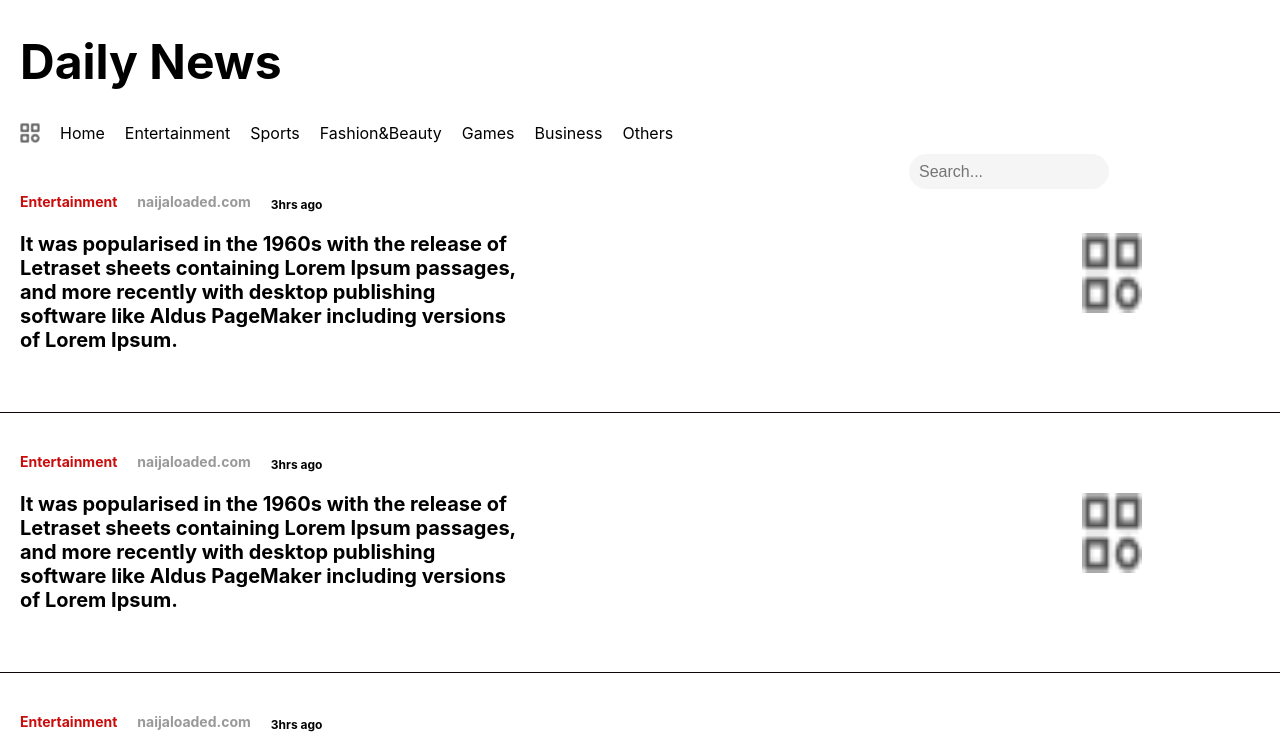
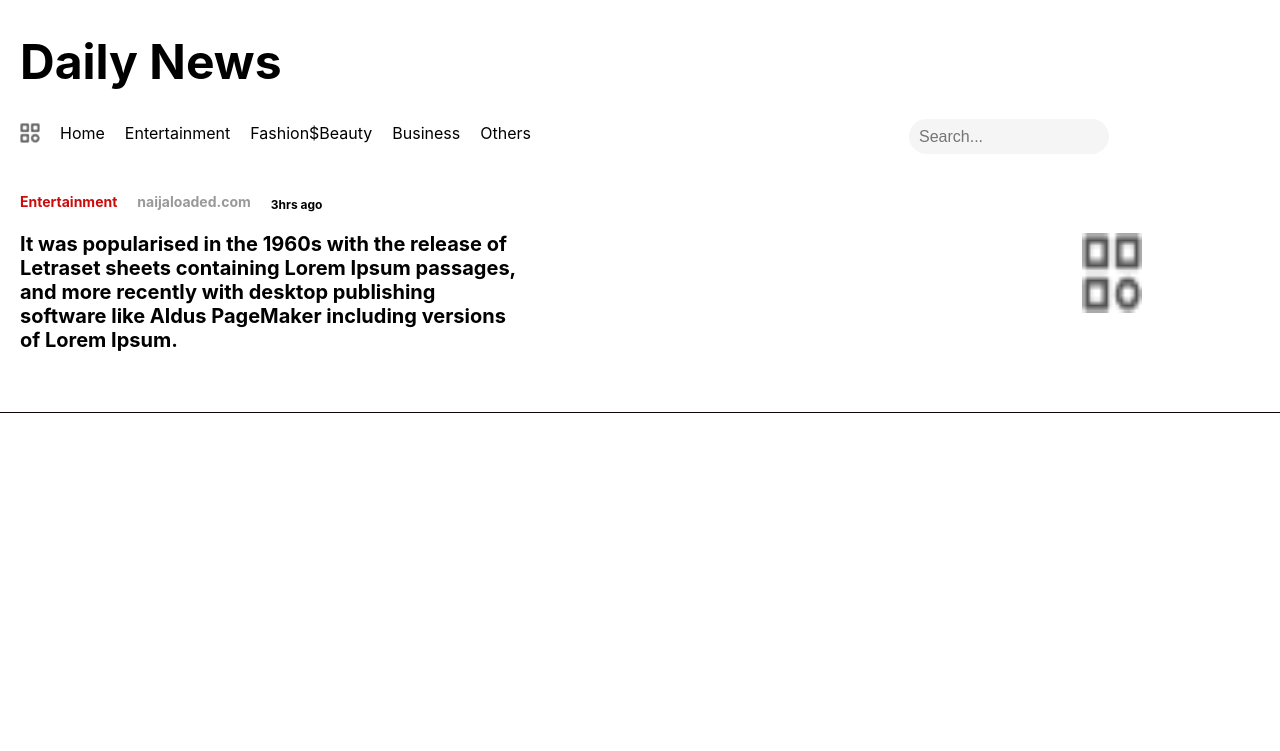
Before and after one commit to haltim/Quickread, a React (Create React App) app: page / in a window 1280 px wide. Shown: the top 751 px of the page. Built offline with nearby package versions, Linux system fonts and the light colour scheme.

Commit message:
..in progress

```diff
--- a/src/App.js
+++ b/src/App.js
@@ -1,18 +1,25 @@
 import './App.css';
 import Header from "./components/Header"
 import Home from './components/Home';
+import Business from "./components/menus/Business";
+import Entertainment from "./components/menus/Entertainment";
+import Fashion from "./components/menus/Fashion";
+import SingleBlogPost from './components/SingleBlogPost';
+import { Routes, Route} from "react-router-dom";
 
 
 function App() {
   return (
     <>
       <Header />
-      <Home />
-      <Home />
-      <Home />
-      <Home />
-      <Home />
-      <Home />
+      <Routes>
+        <Route path="/" element={<Home />} />
+        <Route path="/business" element={<Business />} />
+        <Route path="/entertainment" element={<Entertainment />} />
+        <Route path="/fashion" element={<Fashion />} />
+        <Route path="/singleblogpost" element={<SingleBlogPost  />} />
+      </Routes>
+
     </>
 
 
--- a/src/components/BlogPost.jsx
+++ b/src/components/BlogPost.jsx
@@ -1,12 +1,17 @@
 import React from 'react';
 import './BlogPost.css';
+import { useNavigate } from 'react-router';
 import Vector from "../img/Vector.png";
 
 
-const BlogCard = (props) => {
+const SingleBlogPost = (props) => {
+  const navigate = useNavigate();
+  const handleclick=()=>{
+      navigate("/singleblogpost")
+  }
   return (
     <>
-    <div className='blog-card'>
+      <div className='blog-card' onClick={handleclick}>
         <div className="blog-card-con">
           <div className="blog-card-header">
             <div className="blog-card-category">Entertainment</div>
@@ -27,4 +32,4 @@ const BlogCard = (props) => {
   );
 };
 
-export default BlogCard;
+export default SingleBlogPost;
--- a/src/components/Header.css
+++ b/src/components/Header.css
@@ -147,8 +147,8 @@ header {
   }
   .search-container {
     width: 200px;
-    top: 153px;
-    left: 15px;
+    top: 118px;
+    left: 45px;
     z-index: 999;
     height: 35px;
     margin: 1px;
--- a/src/components/Header.jsx
+++ b/src/components/Header.jsx
@@ -2,6 +2,7 @@ import React, { useState } from 'react'
 import { FaBars, FaTimes } from 'react-icons/fa'
 import "./Header.css";
 import Vector from "../img/Vector.png";
+import { Link } from "react-router-dom";
 
 
 function Header() {
@@ -37,13 +38,31 @@ function Header() {
         </div>
         <nav>
           <ul className={click ? 'nav-menu active' : 'nav-menu'}>
-            <li className='menu-item'><a href="#">Home</a></li>
-            <li><a href="menu-item">Entertainment</a></li>
-            <li><a href="menu-item">Sports</a></li>
-            <li><a href="menu-item">Fashion&Beauty</a></li>
-            <li><a href="menu-item">Games</a></li>
-            <li><a href="menu-item">Business</a></li>
-            <li><a href="menu-item">Others</a></li>
+            <li className='menu-item'>
+              <Link to='/'>
+                Home
+              </Link>
+            </li>
+            <li>
+              <Link to='/entertainment'>
+                Entertainment
+              </Link>
+            </li>
+            <li>
+              <Link to='/fashion'>
+                Fashion$Beauty
+              </Link>
+            </li>
+            <li>
+              <Link to='/business'>
+                Business
+              </Link>
+            </li>
+            <li>
+              <Link to='/'>
+                Others
+              </Link>
+            </li>
           </ul>
 
         </nav>
--- a/src/components/Home.jsx
+++ b/src/components/Home.jsx
@@ -4,9 +4,9 @@ import BlogPost from "./BlogPost";
 
 function Home() {
   return (
-    <>
+    <div id="home">
      <BlogPost />
-    </>
+    </div>
   );
 }
 
--- a/src/components/Single.css
+++ b/src/components/Single.css
@@ -1,4 +1,4 @@
-.blog-post {
+.singleblogpost {
   margin: 20px;
 }
 
@@ -8,10 +8,16 @@
   justify-content: space-between;
   margin-bottom: 10px;
 }
+.blog-post-header .link{
+margin-left: 20px;
+}
 
 .blog-post-title {
   font-size: 2em;
   font-weight: bold;
+  margin-right: 46%;
+
+
 }
 
 .home-link {
@@ -26,17 +32,39 @@
 
 .blog-post-date {
   font-size: 0.8em;
-    margin-right: 10px;
+
 }
 
 .blog-post-image {
   margin-bottom: 20px;
+  margin-left: 28%;
+
+}
+
+.blog-post-image img {
+  width: 50%;
+  justify-content: center;
+
+}
+
+.blog-post-content {
+  line-height: 1.5;
+}
+.blog-post-link{
+  margin-left: 40%;
+}
+@media screen and (max-width:1240px) {
+
+  .blog-post-image {
+      margin-bottom: 20px;
+      margin-left: 2px;
+
     }
 
   .blog-post-image img {
       width: 100%;
     }
-
-  .blog-post-content {
-    line-height: 1.5;
+    .blog-post-link{
+      margin-left: 32%;
     }
+}
--- a/src/components/Single.jsx
+++ b/src/components/SingleBlogPost.jsx
@@ -1,18 +1,21 @@
 import React from 'react';
-import './BlogPost.css';
+import './Single.css';
 import { Link } from 'react-router-dom'; // assuming you are using react-router
 
-function BlogPost() {
+function SingleBlogPost() {
   return (
-    <div className="blog-post">
+    <div id ="singleblogpost" className="singleblopost">
       <div className="blog-post-header">
+
+      <Link className ="link" to='/'><svg width="13" height="18" viewBox="0 0 13 18" fill="none" xmlns="http://www.w3.org/2000/svg">
+          <path d="M10.4167 17.3333L0 8.99999L10.4167 0.666656L12.2656 2.14582L3.69792 8.99999L12.2656 15.8542L10.4167 17.3333Z" fill="#545454" />
+        </svg>
+
+        </Link>
         <h1 className="blog-post-title">Blog Post Title</h1>
-        <Link to="/" className="home-link">
-          <i className="fas fa-home"></i>
-        </Link>
       </div>
       <div className="blog-post-meta">
-        <span className="blog-post-date">January 1, 2023</span>
+        <span className="blog-post-date">January 1, 2023 by Ahmed Olawale</span>
         <i className="far fa-bookmark"></i>
       </div>
       <div className="blog-post-image">
@@ -21,8 +24,13 @@ function BlogPost() {
       <div className="blog-post-content">
         <p>Lorem ipsum dolor sit amet, consectetur adipiscing elit. Sed consequat urna et tortor aliquet, vitae euismod magna finibus. Pellentesque id sem purus. Vivamus id velit elit. Phasellus a ultrices leo. Donec volutpat faucibus enim, ut feugiat enim varius vitae. Curabitur ut turpis enim. Praesent sit amet eleifend velit. </p>
       </div>
+      <div className='blog-post-link'>
+        <a href ="">
+          New Source Link
+        </a>
+      </div>
     </div>
   );
 }
 
-export default BlogPost;
+export default SingleBlogPost;
--- a/src/components/menus/Business.jsx
+++ b/src/components/menus/Business.jsx
@@ -0,0 +1,14 @@
+import React from 'react'
+import Header from "../Header"
+import BlogPost from '../BlogPost'
+
+const Business = () => {
+  return (
+    <div id ="business">
+      <BlogPost />
+
+    </div>
+  )
+}
+
+export default Business
--- a/src/components/menus/Entertainment.jsx
+++ b/src/components/menus/Entertainment.jsx
@@ -0,0 +1,13 @@
+import React from 'react'
+import Header from "../Header"
+import BlogPost from '../BlogPost'
+
+const Entertainment = () => {
+  return (
+    <div id="entertainment">
+       <BlogPost />
+    </div>
+  )
+}
+
+export default Entertainment
--- a/src/components/menus/Fashion.jsx
+++ b/src/components/menus/Fashion.jsx
@@ -0,0 +1,13 @@
+import React from 'react'
+import Header from "../Header"
+import BlogPost from '../BlogPost'
+
+const Fashion = () => {
+  return (
+    <div id ="fashion">
+       <BlogPost />
+    </div>
+  )
+}
+
+export default Fashion
```
Also changed, not shown: package.json (+4 -3 lines), src/components/menus/Sports.jsx (+13 -0 lines), 1 other file (tests, documents, lock files or other folders). Lines whose indentation alone changed are shown as unchanged.
